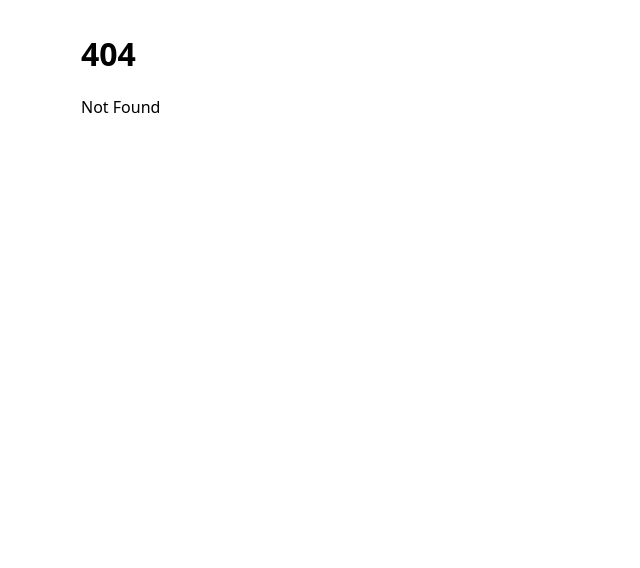
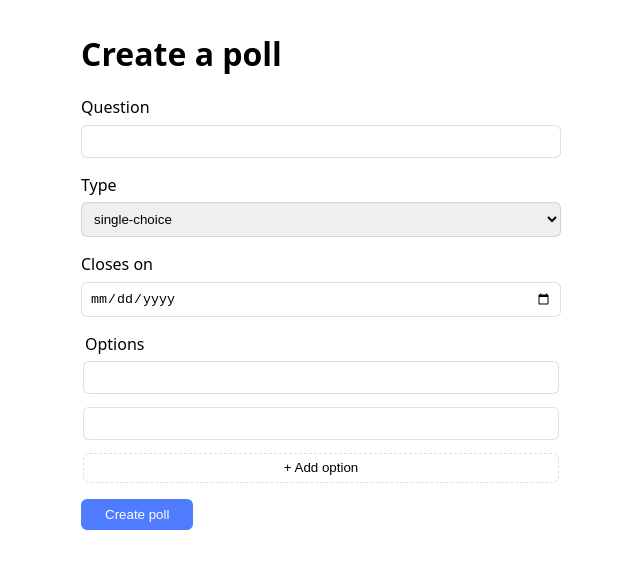
Before and after one commit to dsmchen/poll-app, a SvelteKit app: page /create in a window 1280 px wide. Before the commit this address had no page. Shown: the top 568 px of the page, without its empty margins (319-959 px from the left). Built offline with nearby package versions, Linux system fonts and the light colour scheme.

Commit message:
feat: add create poll page
- Add form to create single-choice, multi-choice, and rating polls
- Dynamic option management for non-rating polls
- Client-side validation and navigation to created poll

```diff
--- /dev/null
+++ b/src/routes/create/+page.svelte
@@ -0,0 +1,174 @@
+<script lang="ts">
+	import { goto } from '$app/navigation';
+	import { resolve } from '$app/paths';
+	import { polls } from '#lib/data/polls.ts';
+	import type { Poll, PollOption, PollType } from '#lib/data/polls.ts';
+
+	let question = $state('');
+	let type = $state<PollType>('single-choice');
+	let deadline = $state('');
+	let optionTexts = $state<string[]>(['', '']);
+	let error = $state<string | null>(null);
+
+	const TYPES: PollType[] = ['single-choice', 'multi-choice', 'rating'];
+
+	function isRating(): boolean {
+		return type === 'rating';
+	}
+
+	function addOption() {
+		optionTexts.push('');
+	}
+
+	function removeOption(index: number) {
+		optionTexts.splice(index, 1);
+	}
+
+	function buildOptions(): PollOption[] {
+		// Rating polls always have 1–5; no need to enter them.
+		if (isRating()) {
+			return [1, 2, 3, 4, 5].map((n) => ({ id: n, text: String(n), votes: 0 }));
+		}
+		return optionTexts
+			.map((t) => t.trim())
+			.filter((t) => t.length > 0)
+			.map((text, i) => ({ id: i + 1, text, votes: 0 }));
+	}
+
+	async function handleSubmit(e: Event) {
+		e.preventDefault();
+		error = null;
+
+		const questionText = question.trim();
+		if (!questionText) {
+			error = 'Enter a question.';
+			return;
+		}
+
+		const options = buildOptions();
+		if (!isRating() && options.length < 2) {
+			error = 'Add at least two options.';
+			return;
+		}
+
+		const newPoll: Poll = {
+			id: polls.reduce((max, p) => Math.max(max, p.id), 0) + 1,
+			question: questionText,
+			type,
+			created: new Date().toISOString(),
+			deadline,
+			options
+		};
+
+		polls.push(newPoll);
+		await goto(resolve('/poll/[id]', { id: String(newPoll.id) }));
+	}
+</script>
+
+<h1>Create a poll</h1>
+
+<form onsubmit={handleSubmit}>
+	<div class="field">
+		<label for="q">Question</label>
+		<input type="text" id="q" bind:value={question} required />
+	</div>
+
+	<div class="field">
+		<label for="type">Type</label>
+		<select id="type" bind:value={type}>
+			{#each TYPES as t (t)}
+				<option value={t}>{t}</option>
+			{/each}
+		</select>
+	</div>
+
+	<div class="field">
+		<label for="deadline">Closes on</label>
+		<input type="date" id="deadline" bind:value={deadline} required />
+	</div>
+
+	{#if !isRating()}
+		<fieldset class="field">
+			<legend>Options</legend>
+			{#each optionTexts, i (i)}
+				<div class="option-row">
+					<input type="text" bind:value={optionTexts[i]} aria-label={`Option ${i + 1}`} />
+					{#if optionTexts.length > 2}
+						<button
+							type="button"
+							class="remove"
+							aria-label={`Remove option ${i + 1}`}
+							onclick={() => removeOption(i)}>×</button
+						>
+					{/if}
+				</div>
+			{/each}
+			<button type="button" class="add" onclick={addOption}>+ Add option</button>
+		</fieldset>
+	{/if}
+
+	{#if error}
+		<p class="error" role="alert">{error}</p>
+	{/if}
+
+	<button type="submit" class="create-poll">Create poll</button>
+</form>
+
+<style>
+	.field {
+		margin-bottom: 1rem;
+		display: grid;
+		gap: 0.4rem;
+	}
+	.field input[type='text'],
+	.field select,
+	.field input[type='date'] {
+		padding: 0.5rem;
+		border: 1px solid #8884;
+		border-radius: 6px;
+	}
+	fieldset {
+		border: none;
+		padding: 0;
+	}
+	legend {
+		margin-bottom: 0.4rem;
+	}
+	.option-row {
+		display: flex;
+		gap: 0.4rem;
+		margin-bottom: 0.4rem;
+	}
+	.option-row input {
+		flex: 1;
+	}
+	.remove {
+		border: none;
+		background: none;
+		color: #c44;
+		font-size: 1.2rem;
+		cursor: pointer;
+		padding: 0 0.4rem;
+	}
+	.add {
+		padding: 0.4rem 0.8rem;
+		border: 1px dashed #8884;
+		border-radius: 6px;
+		background: none;
+		cursor: pointer;
+	}
+	.error {
+		color: #a33;
+		font-size: 0.9rem;
+		margin-bottom: 0.5rem;
+	}
+	.create-poll {
+		padding: 0.5rem 1.5rem;
+		background: #4f7bff;
+		color: white;
+		border: none;
+		border-radius: 6px;
+		cursor: pointer;
+		margin-bottom: 1rem;
+	}
+</style>
```
